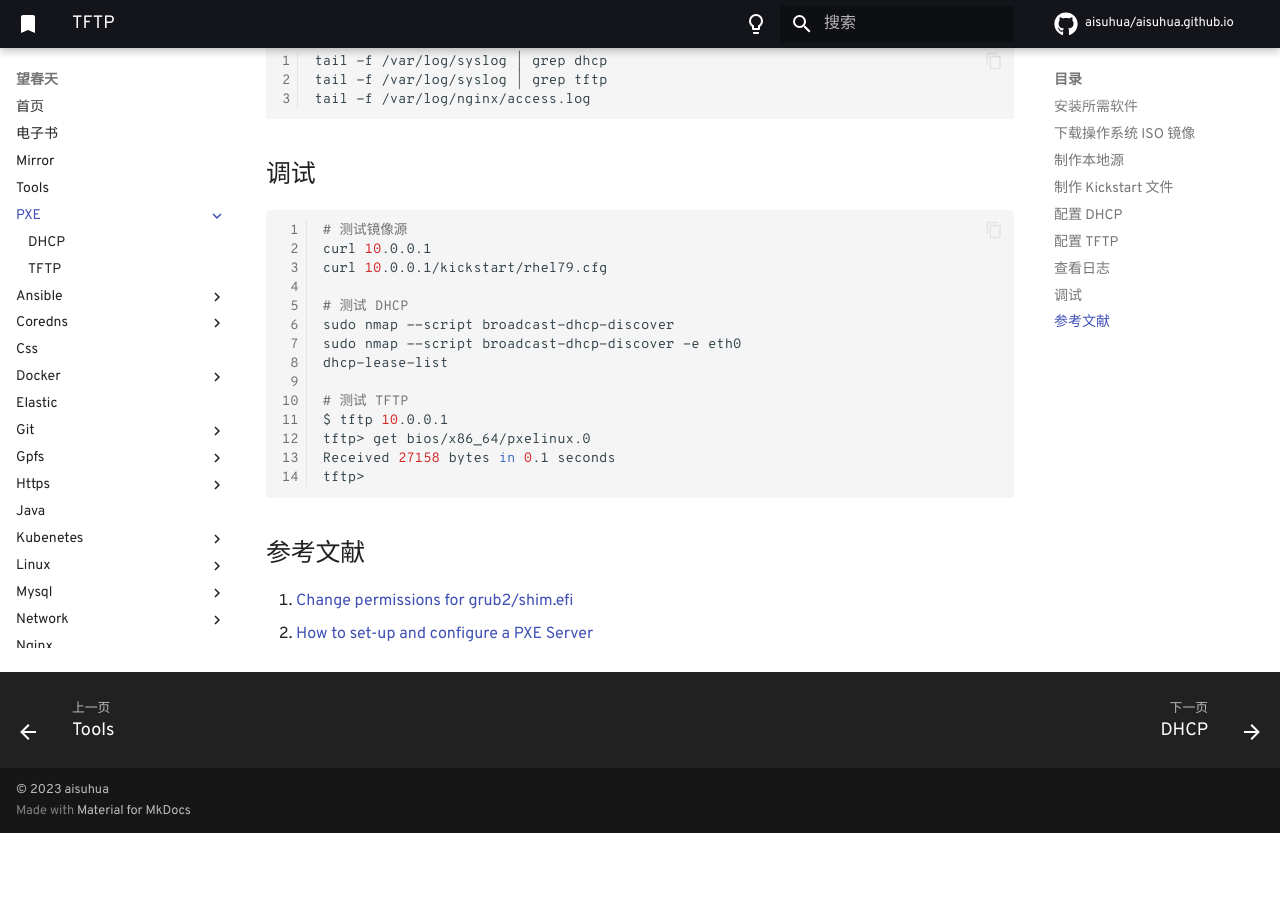
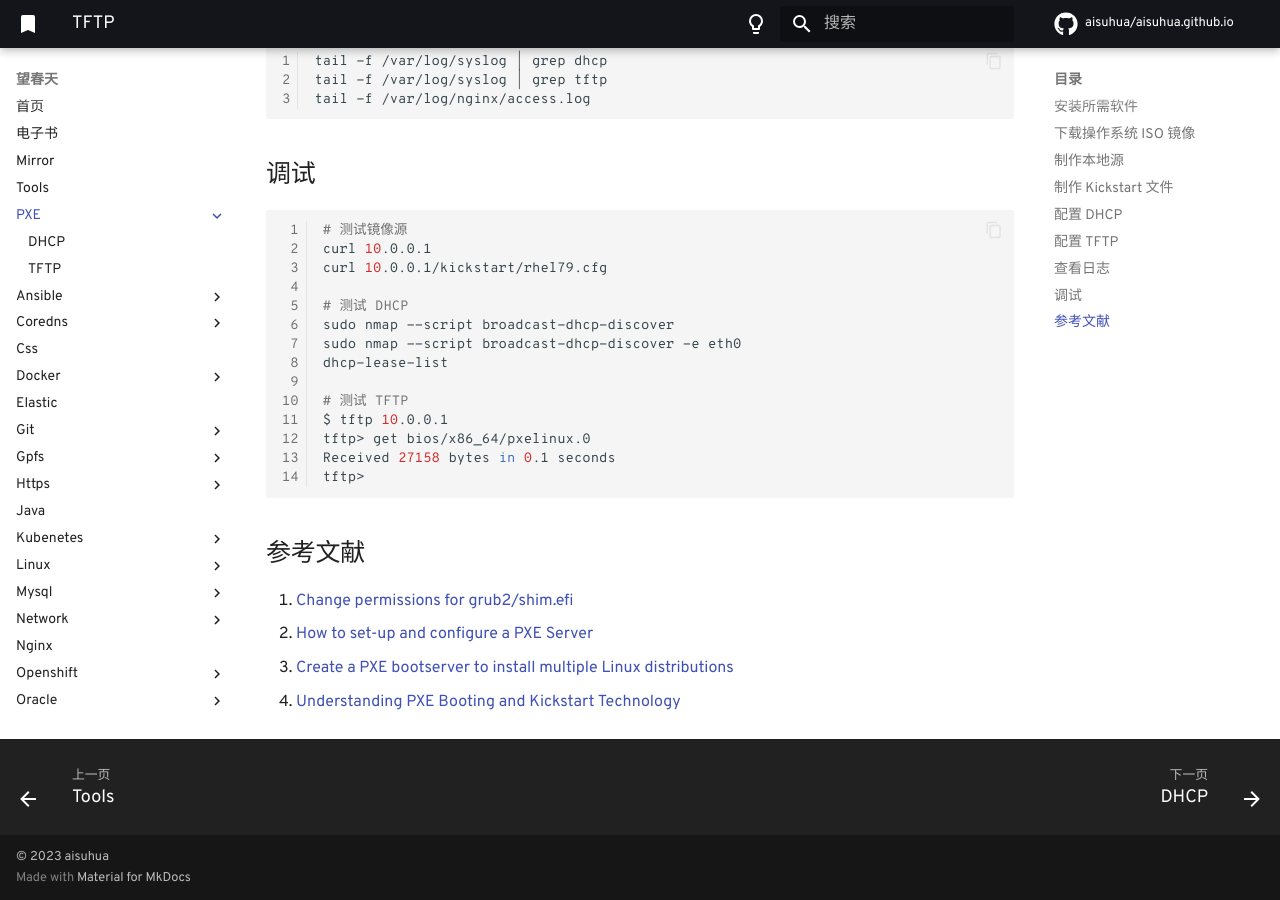
Before and after one commit to aisuhua/aisuhua.github.io, an MkDocs documentation site: the page built from docs/PXE/index.md, in a window 1280 px wide and 900 px high, scrolled down 4915 px. Built offline with MkDocs 1.6.1 and Material for MkDocs 9.7.7, drawn with Linux system fonts in a browser that asks for light colours; comment, search, counter and statistics services are not loaded; before the commit the page ends 5748 px from its top, so only the background shows below that.

Commit message:
index.md tftp.md

```diff
--- a/docs/PXE/index.md
+++ b/docs/PXE/index.md
@@ -272,3 +272,5 @@ tftp>
 
 1. [Change permissions for grub2/shim.efi](https://bugzilla.redhat.com/show_bug.cgi?id=1672498)
 2. [How to set-up and configure a PXE Server](https://access.redhat.com/solutions/163253)
+3. [Create a PXE bootserver to install multiple Linux distributions](https://jensd.be/533/linux/create-a-pxe-bootserver-to-server-multiple-linux-distributions)
+4. [Understanding PXE Booting and Kickstart Technology](https://docs.oracle.com/cd/E24628_01/em.121/e27046/appdx_pxeboot.htm#EMLCM12198)
```
